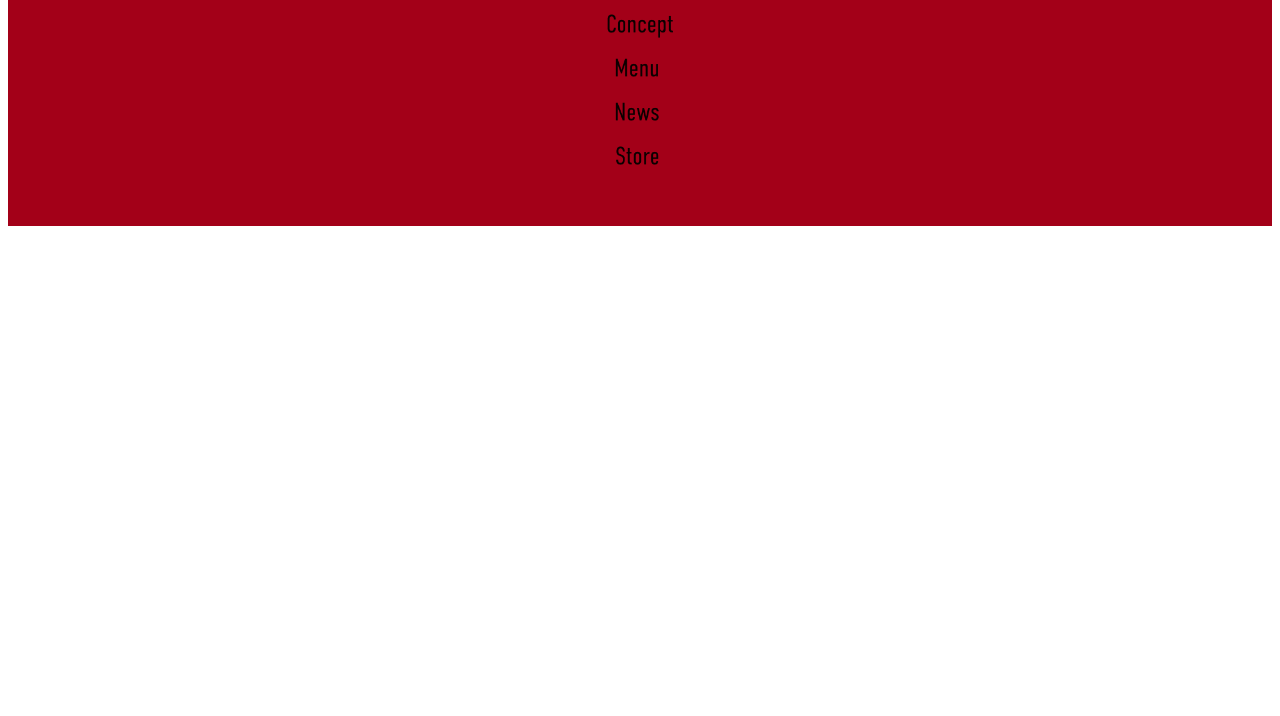
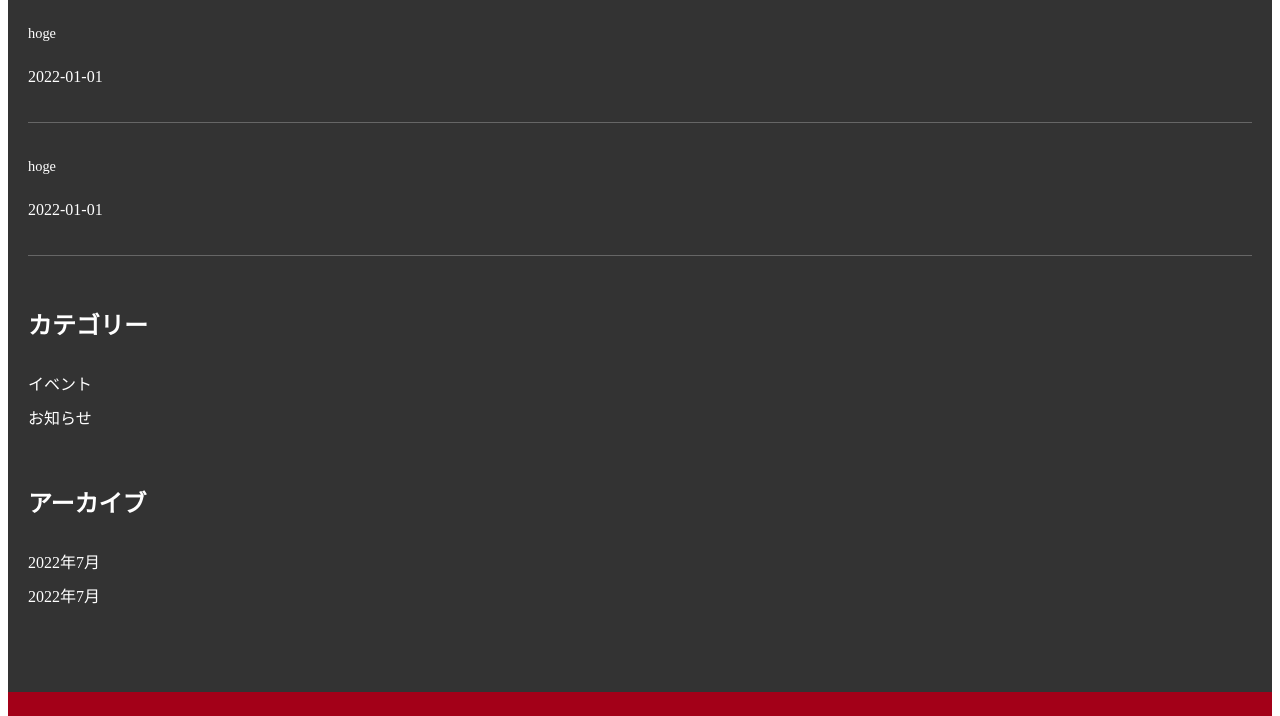
Before and after one commit to 8mo10dance/dannalc-hp-frontend, a Gatsby site: page /category/news in a window 1280 px wide. Shown: the part 671-1387 px from the top of the page. Before the commit the page ends 905 px from the top, so only its background shows below. Built offline with nearby package versions, Linux system fonts and the light colour scheme; Gatsby itself is replaced by a stand-in of ours.

Commit message:
(#3) サイドメニューを実装する

```diff
--- a/src/pages/category/news.js
+++ b/src/pages/category/news.js
@@ -1,4 +1,5 @@
 import React from "react";
+import { Link } from "gatsby";
 import Layout from "../../components/layout";
 import Title from "../../images/news/title.png";
 import Bg from "../../images/common/title-bg.png";
@@ -40,6 +41,73 @@
   );
 };
 
+const NewsSide = ({ recentlyNews, archives }) => {
+  return (
+    <div className="news_side">
+      <div className="news_side__card">
+        <h3 className="news_side__title">最近の投稿</h3>
+        <div className="news_side__body">
+          <RecentlyNewsList news={recentlyNews} />
+        </div>
+      </div>
+      <div className="news_side__card">
+        <h3 className="news_side__title">カテゴリー</h3>
+        <div className="news_side__body">
+          <NewsCategoryList />
+        </div>
+      </div>
+      <div className="news_side__card">
+        <h3 className="news_side__title">アーカイブ</h3>
+        <div className="news_side__body">
+          <NewsArchiveList archives={archives} />
+        </div>
+      </div>
+    </div>
+  );
+};
+
+const RecentlyNewsList = ({ news }) => {
+  return (
+    <ul className="recently-news-list">
+      {news.map((n) => (
+        <li key={n.id} className="recently-news-list__item">
+          <Link to="#">
+            <p className="recently-news-list__item-title">{n.title}</p>
+            <p className="recently-news-list__item-published-at">
+              {n.publishedAt}
+            </p>
+          </Link>
+        </li>
+      ))}
+    </ul>
+  );
+};
+
+const NewsCategoryList = () => {
+  return (
+    <div className="news-category-list">
+      <Link to="/category/event/" className="news-category-list__item">
+        イベント
+      </Link>
+      <Link to="/category/news/" className="news-category-list__item">
+        お知らせ
+      </Link>
+    </div>
+  );
+};
+
+const NewsArchiveList = ({ archives }) => {
+  return (
+    <ul className="news-archive-list">
+      {archives.map((a) => (
+        <li key={`${a.year}-${a.month}`} className="news-archive-list__item">
+          <Link to={`/${a.year}/${a.month}/`}>{`${a.year}年${a.month}月`}</Link>
+        </li>
+      ))}
+    </ul>
+  );
+};
+
 const NewsPage = () => {
   const news = [
     {
@@ -56,6 +124,17 @@
     },
   ];
 
+  const archives = [
+    {
+      year: 2022,
+      month: 7,
+    },
+    {
+      year: 2022,
+      month: 7,
+    },
+  ];
+
   return (
     <Layout>
       <div className="news">
@@ -65,6 +144,9 @@
         <div className="news__list">
           <NewsList news={news} />
         </div>
+        <div className="news__side">
+          <NewsSide recentlyNews={news} archives={archives} />
+        </div>
       </div>
     </Layout>
   );
--- a/src/scss/base.scss
+++ b/src/scss/base.scss
@@ -8,5 +8,9 @@
 @import "components/news-title";
 @import "components/news-list";
 @import "components/news-item";
+@import "components/news-side";
+@import "components/recently-news-list";
+@import "components/news-category-list";
+@import "components/news-archive-list";
 
 @import "pages/news";
--- /dev/null
+++ b/src/scss/components/_news-archive-list.scss
@@ -0,0 +1,8 @@
+.news-archive-list {
+  list-style: none;
+  padding-left: 0;
+
+  &__item {
+    padding: 5px 0;
+  }
+}
--- /dev/null
+++ b/src/scss/components/_news-category-list.scss
@@ -0,0 +1,6 @@
+.news-category-list {
+  &__item {
+    display: block;
+    padding: 5px 0;
+  }
+}
--- /dev/null
+++ b/src/scss/components/_news-side.scss
@@ -0,0 +1,18 @@
+.news_side {
+  background-color: #333;
+  padding: 30px 20px;
+
+  &__card {
+    margin-bottom: 50px;
+  }
+
+  &__title {
+    font-size: 1.5rem;
+    margin-bottom: 25px;
+  }
+
+  & a {
+    color: var(--color--default);
+    text-decoration: none;
+  }
+}
--- /dev/null
+++ b/src/scss/components/_recently-news-list.scss
@@ -0,0 +1,18 @@
+.recently-news-list {
+  list-style: none;
+  padding-left: 0;
+
+  &__item {
+    padding: 15px 0;
+    border-bottom: 1px solid #666;
+  }
+
+  &__item-title {
+    font-size: 0.9rem;
+    padding: 5px 0;
+  }
+
+  &__item-published-at {
+    padding: 5px 0;
+  }
+}
--- a/src/scss/pages/_news.scss
+++ b/src/scss/pages/_news.scss
@@ -10,4 +10,8 @@
   &__list {
     padding-top: 130px;
   }
+
+  &__side {
+    margin: 0 -20px;
+  }
 }
```
